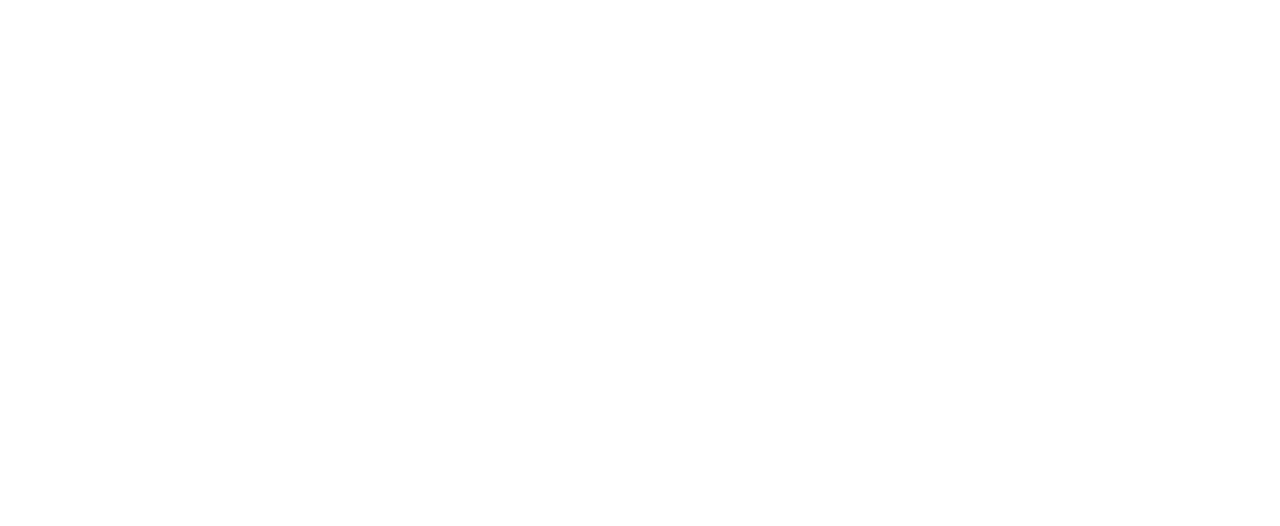
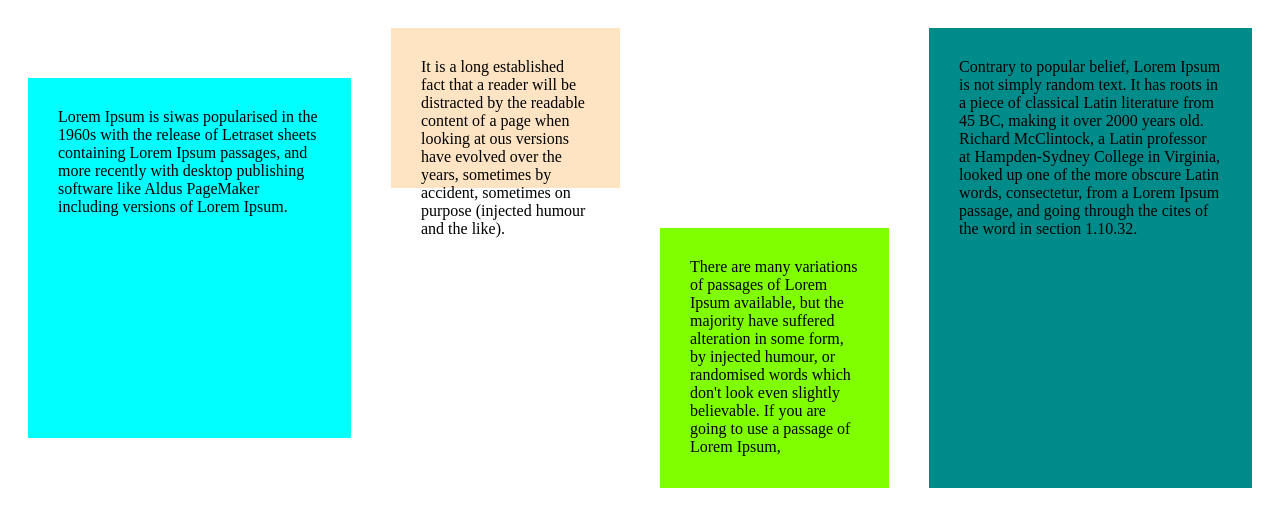
Before and after one commit to shar0489/mad9013-f2020-week6, a plain HTML site: page index.html in a window 1280 px wide. Drawn offline with Linux system fonts and the light colour scheme.

Commit message:
added some flex props in the css

```diff
--- a/index.html
+++ b/index.html
@@ -1,12 +1,32 @@
 <!DOCTYPE html>
 <html lang="en">
+
 <head>
     <meta charset="UTF-8">
     <meta name="viewport" content="width=device-width, initial-scale=1.0">
     <title>Document</title>
     <link rel="stylesheet" href="main.css">
 </head>
+
 <body>
+    <div class="parent">
+        <p class="child one">Lorem Ipsum is siwas popularised in the 1960s with the release of Letraset sheets containing
+            Lorem Ipsum passages, and more recently with desktop publishing software like Aldus PageMaker including versions
+            of Lorem Ipsum.</p>
+        <p class="child two">It is a long established fact that a reader will be distracted by the readable content of a page when looking at
+            ous versions have evolved over the years, sometimes by
+            accident, sometimes on purpose (injected humour and the like).</p>
+        <p class="child three">There are many variations of passages of Lorem Ipsum available, but the majority have suffered alteration in some
+            form, by injected humour, or randomised words which don't look even slightly believable. If you are going to use
+            a passage of Lorem Ipsum, </p>
+        <p class="child four">Contrary to popular belief, Lorem Ipsum is not simply random text. It has roots in a piece of classical Latin
+            literature from 45 BC, making it over 2000 years old. Richard McClintock, a Latin professor at Hampden-Sydney
+            College in Virginia, looked up one of the more obscure Latin words, consectetur, from a Lorem Ipsum passage, and
+            going through the cites of the word in section 1.10.32.</p>
+
+    </div>
+
 
 </body>
+
 </html>
--- a/main.css
+++ b/main.css
@@ -0,0 +1,62 @@
+.parent {
+    display: flex;
+    flex-direction: row;
+    flex-wrap: wrap;
+    justify-content: space-around;
+    align-items: center;
+
+}
+
+.child {
+    margin: 20px;
+    padding: 30px;
+    width: 25%;
+    /* these are the flexbox items */
+  /* flex-basis: auto;
+  flex-grow: 0; */
+  /* these two will keep original content sizes */
+
+  /* these two will start the items at width 0 and then expand them equally */
+  /* flex-shrink: 1; */
+  /* shrink them equally as the width of the container is reduced */
+
+}
+
+.one {
+    background-color: aqua;
+    height: 300px;
+    flex-basis: 75px;
+    flex-grow: 2;
+}
+
+.two {
+    background-color: bisque;
+    height: 100px;
+    flex-basis: 75px;
+    flex-grow: 1;
+    align-self: flex-start;
+}
+
+.three {
+    background-color: chartreuse;
+    height: 200px;
+    flex-basis: 75px;
+    flex-grow: 1;
+    align-self: flex-end;
+}
+
+.four {
+    background-color: darkcyan;
+    height: 400px;
+    flex-basis: 75px;
+    flex-grow: 2;
+}
+
+/* @media (min-width: 600px)  {
+    .parent {
+
+        flex-direction: column;
+
+
+    }
+} */
```
